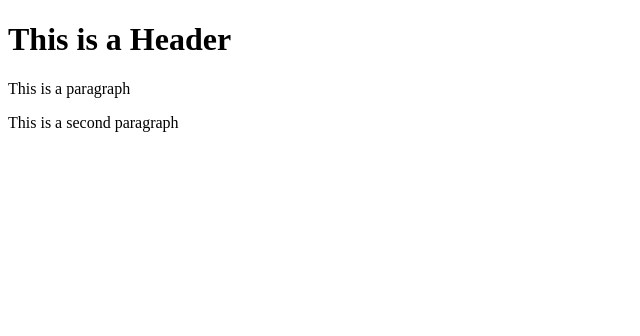
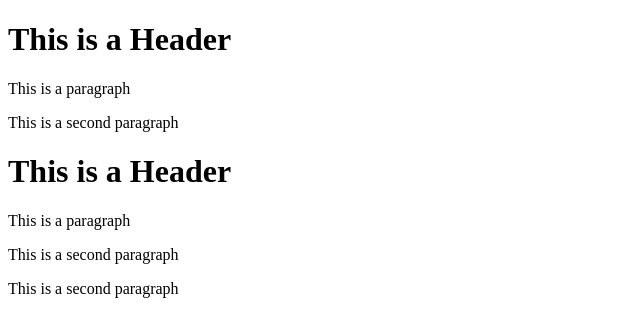
Before and after one commit to PriyankaGoenka/BootStrap, a website: page index.html in a window 1280 px wide. Shown: the whole page, without its empty margins (0-640 px from the left). Drawn offline with Linux system fonts and the light colour scheme.

Commit message:
FourthCommit

```diff
--- a/index.html
+++ b/index.html
@@ -9,3 +9,15 @@
     <p>This is a second paragraph</p>
 </body>
 </html>
+<!DOCTYPE html>
+<html>
+<head>
+</head>
+
+<body>
+    <h1>This is a Header</h1>
+    <p>This is a paragraph</p>
+    <p>This is a second paragraph</p>
+    <p>This is a second paragraph</p>
+</body>
+</html>
```
Also changed, not shown: package.json (added, +24 -0 lines), 2 other files.
